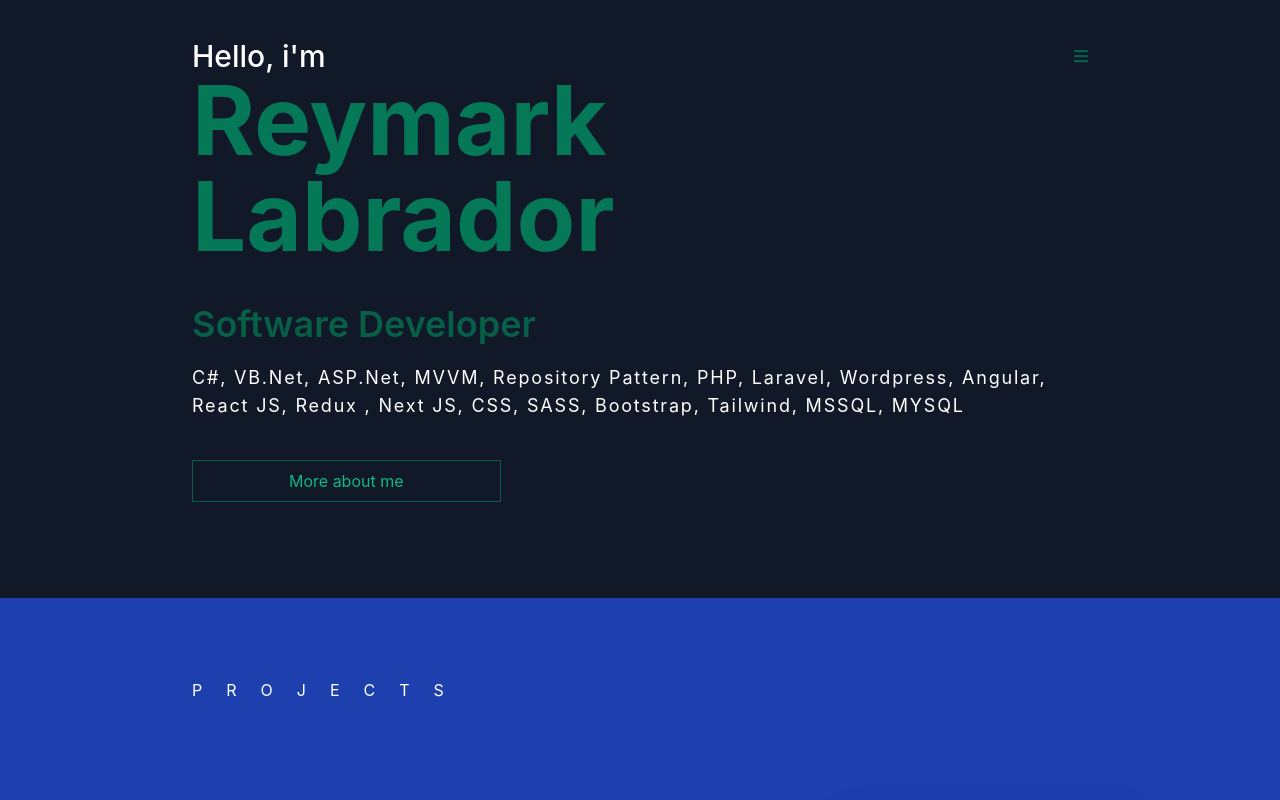
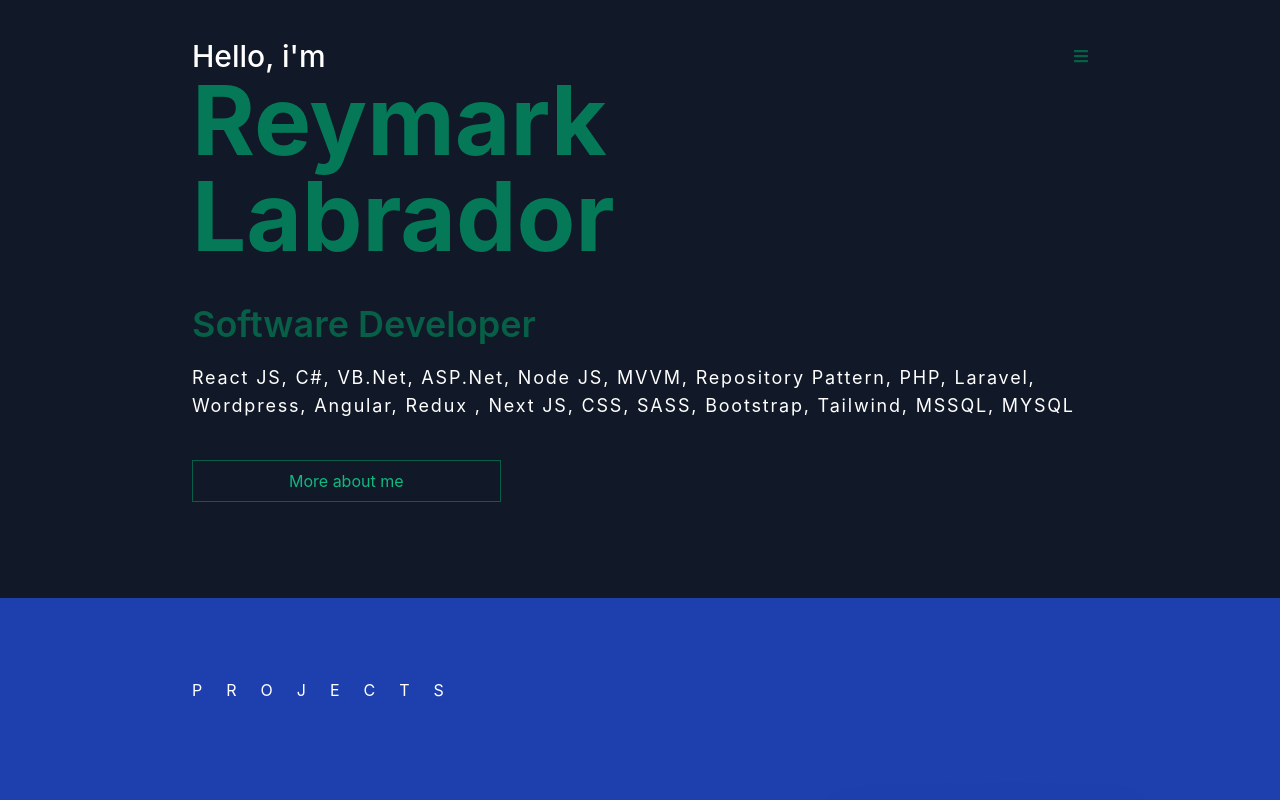
Before and after one commit to reymark-labrador/my-profile, a React (Create React App) app: page /#/ in a window 1280 px wide. Shown: the top 800 px of the page. Built offline with nearby package versions, Linux system fonts and the light colour scheme.

Commit message:
Update technology

```diff
--- a/src/components/header/big-header.tsx
+++ b/src/components/header/big-header.tsx
@@ -21,7 +21,7 @@ export const BigHeader: React.FC = () => {
                     Software Developer
                 </p>
                 <p className="pt-5 text-white text-base md:text-lg tracking-wide">
-                    C#, VB.Net, ASP.Net, MVVM, Repository Pattern, PHP, Laravel, Wordpress, Angular, React JS, Redux , Next JS, CSS, SASS, Bootstrap, Tailwind, MSSQL, MYSQL
+                    React JS, C#, VB.Net, ASP.Net, Node JS, MVVM, Repository Pattern, PHP, Laravel, Wordpress, Angular, Redux , Next JS, CSS, SASS, Bootstrap, Tailwind, MSSQL, MYSQL
                 </p>
             </div>
             <button onClick={() => history.push("/about")} className="border border-green-800 text-green-500 hover:bg-green-800 hover:text-white py-2 px-0 md:px-24 w-full md:w-auto">
--- a/src/pages/about/index.tsx
+++ b/src/pages/about/index.tsx
@@ -69,7 +69,7 @@ export const AboutMe: React.FC = () => {
                     </Paragraph>
                     <Paragraph>
                         <ParagraphTitle>Technologies</ParagraphTitle><br/>
-                        C#, VB.Net, ASP.Net, MVVM, Repository Pattern, PHP, Laravel, Wordpress, Angular, React JS, Redux , Next JS, CSS, SASS, Bootstrap, Tailwind, MSSQL, MYSQL
+                        React JS, C#, VB.Net, ASP.Net, Node JS, MVVM, Repository Pattern, PHP, Laravel, Wordpress, Angular, Redux , Next JS, CSS, SASS, Bootstrap, Tailwind, MSSQL, MYSQL
                     </Paragraph>
                     <Paragraph>
                         <ParagraphTitle>Work Experience</ParagraphTitle><br/>
```
